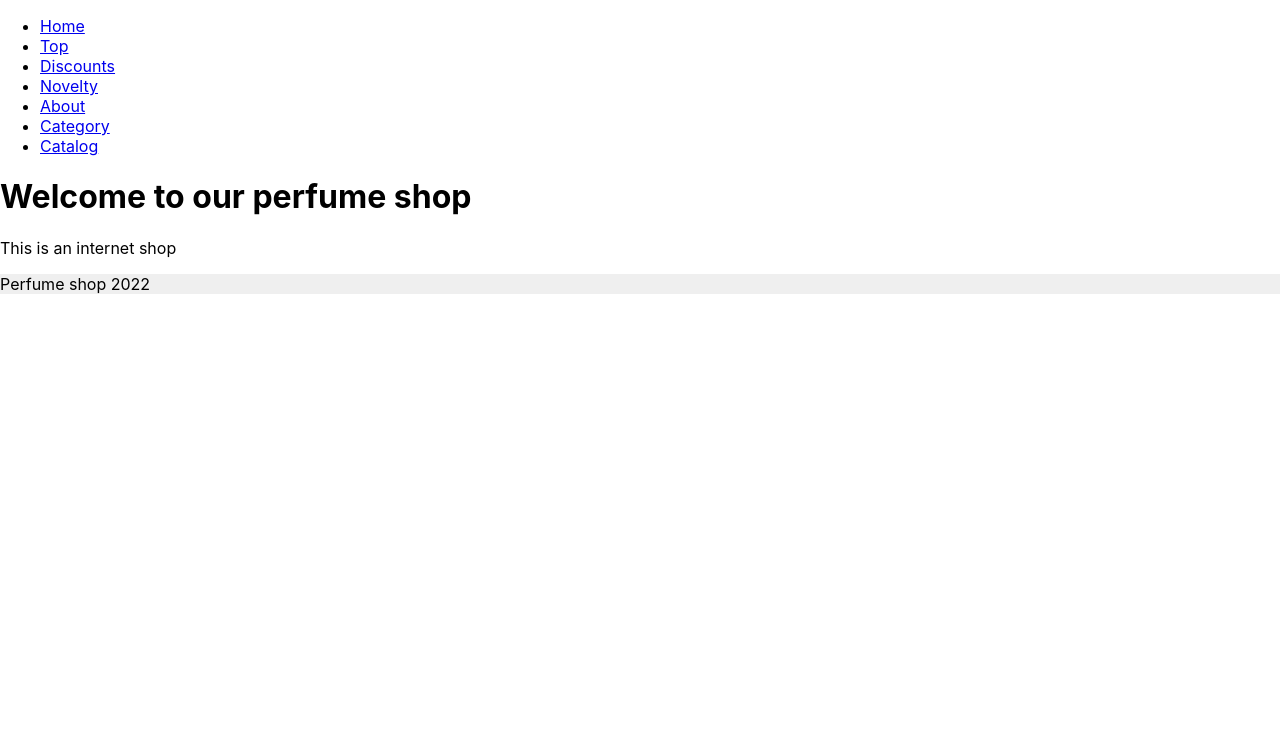
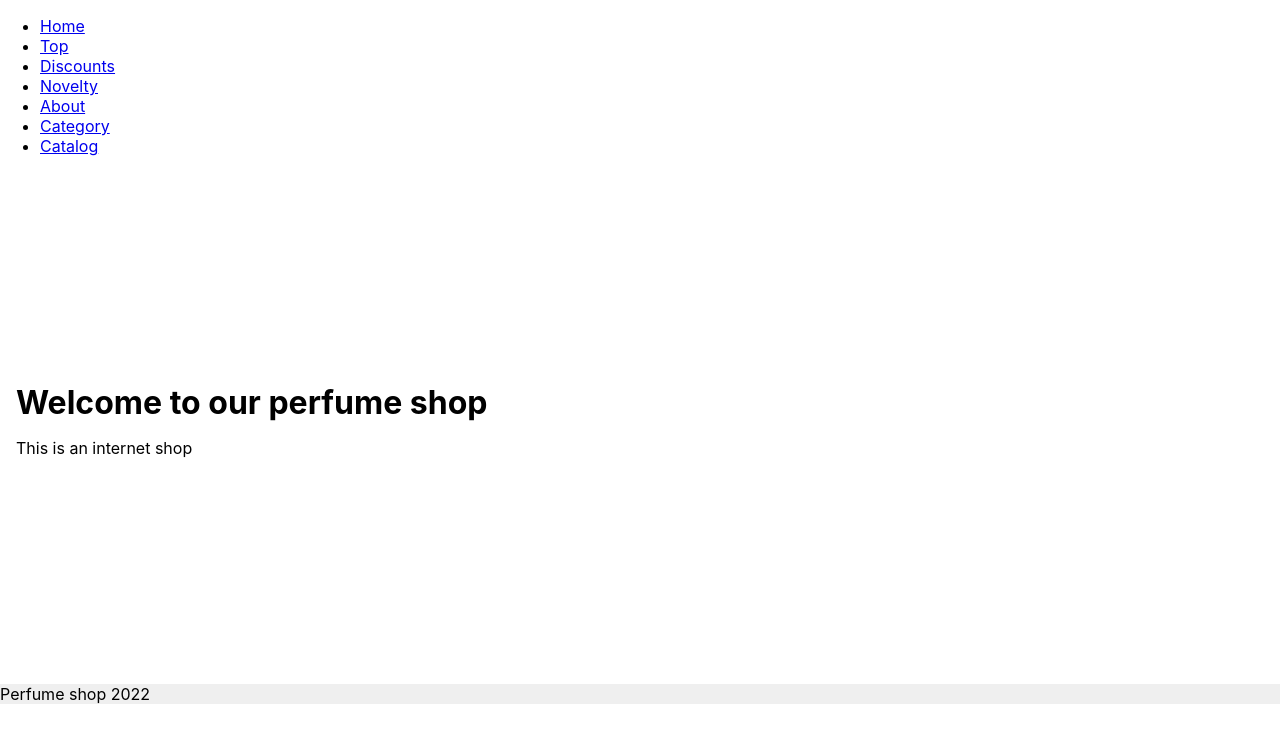
Before and after one commit to EdaToktogulova/project1, a React (Create React App) app: page / in a window 1280 px wide. Shown: the top 742 px of the page. Built offline with nearby package versions, Linux system fonts and the light colour scheme.

Commit message:
Add new component Header

```diff
--- a/src/components/Header/Header.css
+++ b/src/components/Header/Header.css
@@ -0,0 +1,10 @@
+.Header {
+   min-height: 60vh;
+   display: flex;
+   flex-direction: column;
+   justify-content: center;
+   padding: 1rem;
+}
+h1 {
+   margin: 0;
+}
--- a/src/components/Header/Header.js
+++ b/src/components/Header/Header.js
@@ -2,7 +2,7 @@ import "./Header.css"
 
 function Header() {
    return (
-      <header>
+      <header className="Header">
          <h1>Welcome to our perfume shop</h1>
          <p>This is an internet shop</p>
       </header>
```
